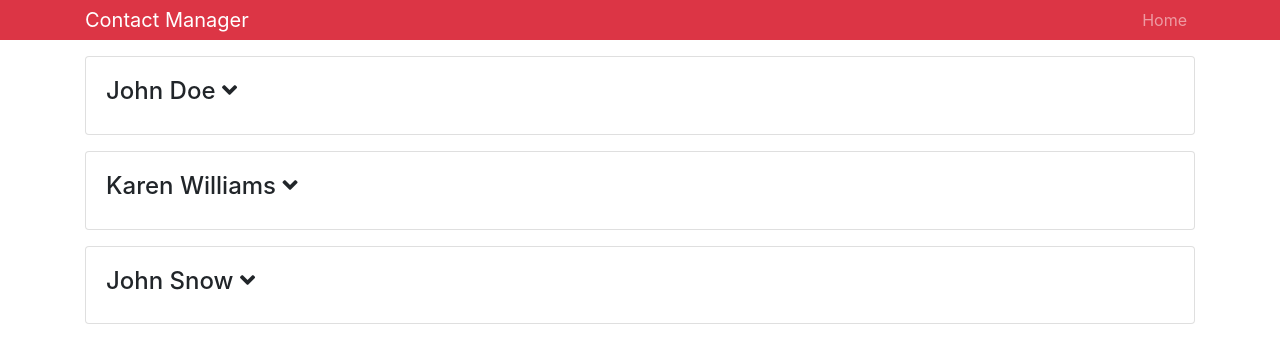
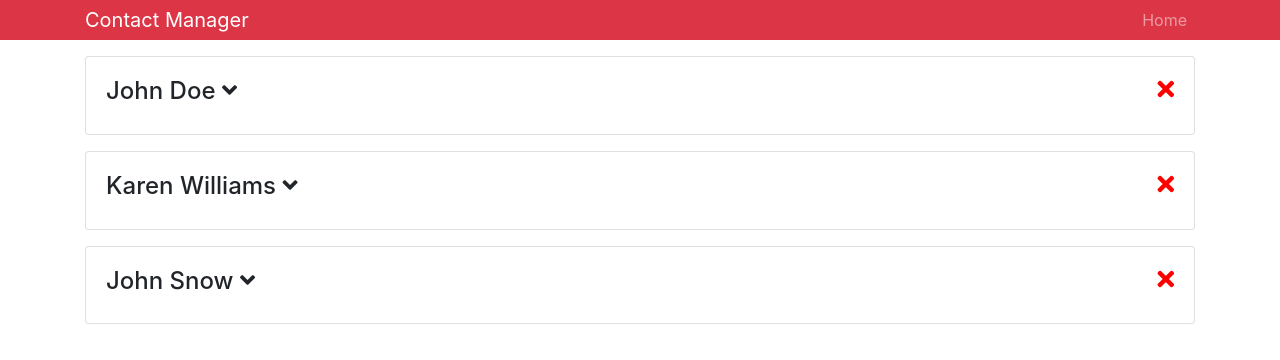
Before and after one commit to Xorpio89/Contact-Manager, a React (Create React App) app: page / in a window 1280 px wide. Shown: the top 360 px of the page. Built offline with nearby package versions, Linux system fonts and the light colour scheme.

Commit message:
Added Context API

```diff
--- a/src/App.js
+++ b/src/App.js
@@ -1,6 +1,8 @@
 import React, { Component } from "react";
 import Contacts from "./components/Contacts";
 import Header from "./components/Header";
+
+import { Provider } from "./context";
 
 import "bootstrap/dist/css/bootstrap.min.css";
 import "./App.css";
@@ -8,12 +10,14 @@
 class App extends Component {
   render() {
     return (
-      <div className="App">
-        <Header branding="Contact Manager" />
-        <div className="container">
-          <Contacts />
+      <Provider>
+        <div className="App">
+          <Header branding="Contact Manager" />
+          <div className="container">
+            <Contacts />
+          </div>
         </div>
-      </div>
+      </Provider>
     );
   }
 }
--- a/src/components/Contact.js
+++ b/src/components/Contact.js
@@ -4,6 +4,10 @@
 class Contact extends Component {
   state = {
     showContactInfo: false
+  };
+
+  onDeleteClick = () => {
+    this.props.deleteClickHandler();
   };
 
   render() {
@@ -18,6 +22,12 @@
               this.setState({ showContactInfo: !this.state.showContactInfo })
             }
             className="fas fa-angle-down"
+            style={{ cursor: "pointer" }}
+          />
+          <i
+            className="fas fa-times"
+            style={{ cursor: "pointer", float: "right", color: "red" }}
+            onClick={this.onDeleteClick}
           />
         </h4>
         {showContactInfo ? (
@@ -32,7 +42,8 @@
 }
 
 Contact.propTypes = {
-  contact: PropTypes.object.isRequired
+  contact: PropTypes.object.isRequired,
+  deleteClickHandler: PropTypes.func.isRequired
 };
 
 export default Contact;
--- a/src/components/Contacts.js
+++ b/src/components/Contacts.js
@@ -1,38 +1,36 @@
 import React, { Component } from "react";
 import Contact from "./Contact";
+import { Consumer } from "../context";
 
 class Contacts extends Component {
-  state = {
-    contacts: [
-      {
-        id: 1,
-        name: "John Doe",
-        email: "jdoe@gmail.com",
-        phone: "555-555-5555"
-      },
-      {
-        id: 2,
-        name: "Karen Williams",
-        email: "karen@gmail.com",
-        phone: "333-333-3333"
-      },
-      {
-        id: 3,
-        name: "John Snow",
-        email: "snow@gmail.com",
-        phone: "111-111-1111"
-      }
-    ]
+  deleteContact = id => {
+    const { contacts } = this.state;
+
+    const newContacts = contacts.filter(contact => contact.id !== id);
+
+    this.setState({
+      contacts: newContacts
+    });
   };
 
   render() {
-    const { contacts } = this.state;
     return (
-      <React.Fragment>
-        {contacts.map(contact => (
-          <Contact key={contact.id} contact={contact} />
-        ))}
-      </React.Fragment>
+      <Consumer>
+        {value => {
+          const { contacts } = value;
+          return (
+            <React.Fragment>
+              {contacts.map(contact => (
+                <Contact
+                  key={contact.id}
+                  contact={contact}
+                  deleteClickHandler={this.deleteContact.bind(this, contact.id)}
+                />
+              ))}
+            </React.Fragment>
+          );
+        }}
+      </Consumer>
     );
   }
 }
--- /dev/null
+++ b/src/context.js
@@ -0,0 +1,38 @@
+import React, { Component } from "react";
+
+const Context = React.createContext();
+
+export class Provider extends Component {
+  state = {
+    contacts: [
+      {
+        id: 1,
+        name: "John Doe",
+        email: "jdoe@gmail.com",
+        phone: "555-555-5555"
+      },
+      {
+        id: 2,
+        name: "Karen Williams",
+        email: "karen@gmail.com",
+        phone: "333-333-3333"
+      },
+      {
+        id: 3,
+        name: "John Snow",
+        email: "snow@gmail.com",
+        phone: "111-111-1111"
+      }
+    ]
+  };
+
+  render() {
+    return (
+      <Context.Provider value={this.state}>
+        {this.props.children}
+      </Context.Provider>
+    );
+  }
+}
+
+export const Consumer = Context.Consumer;
```
